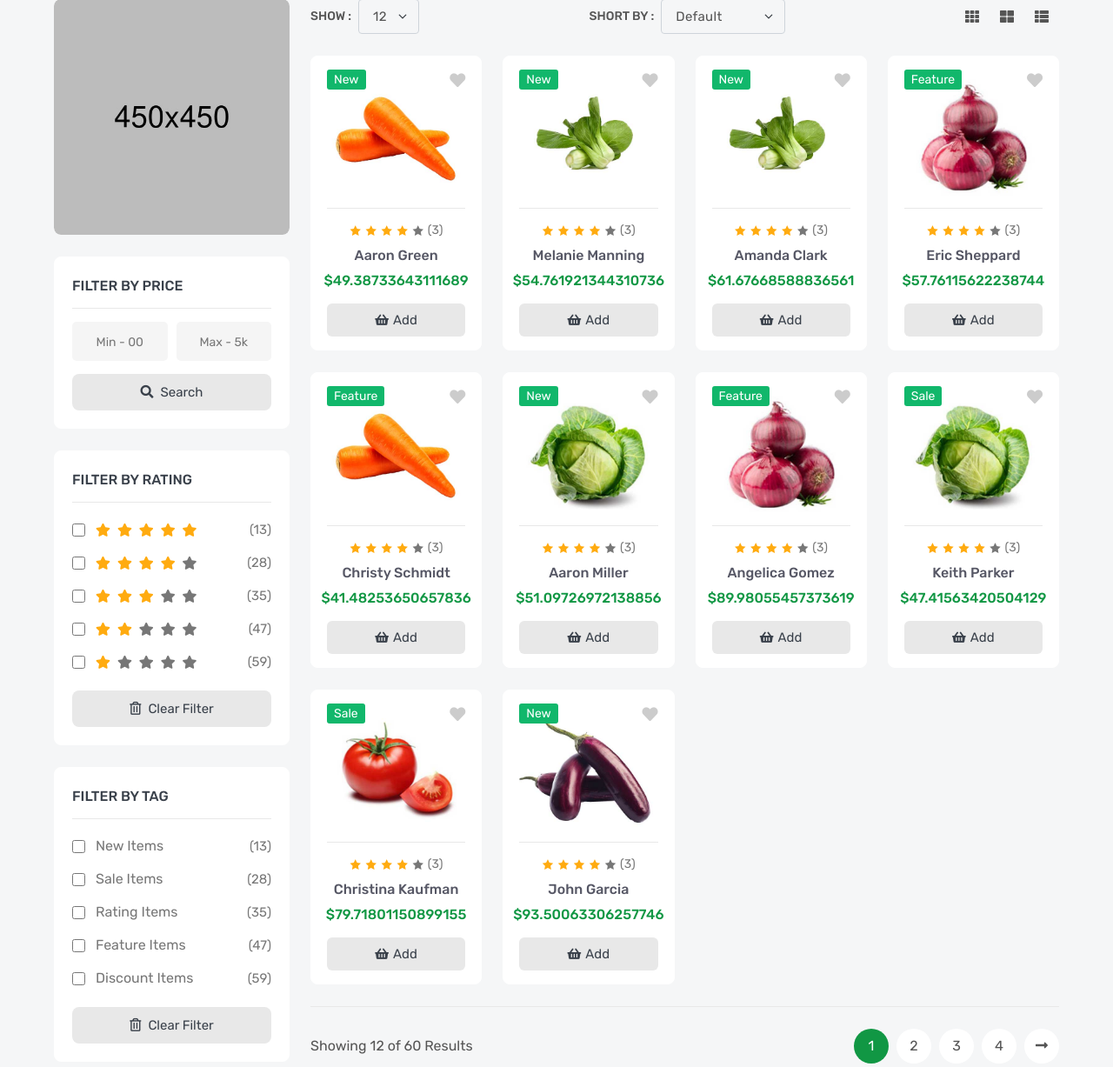
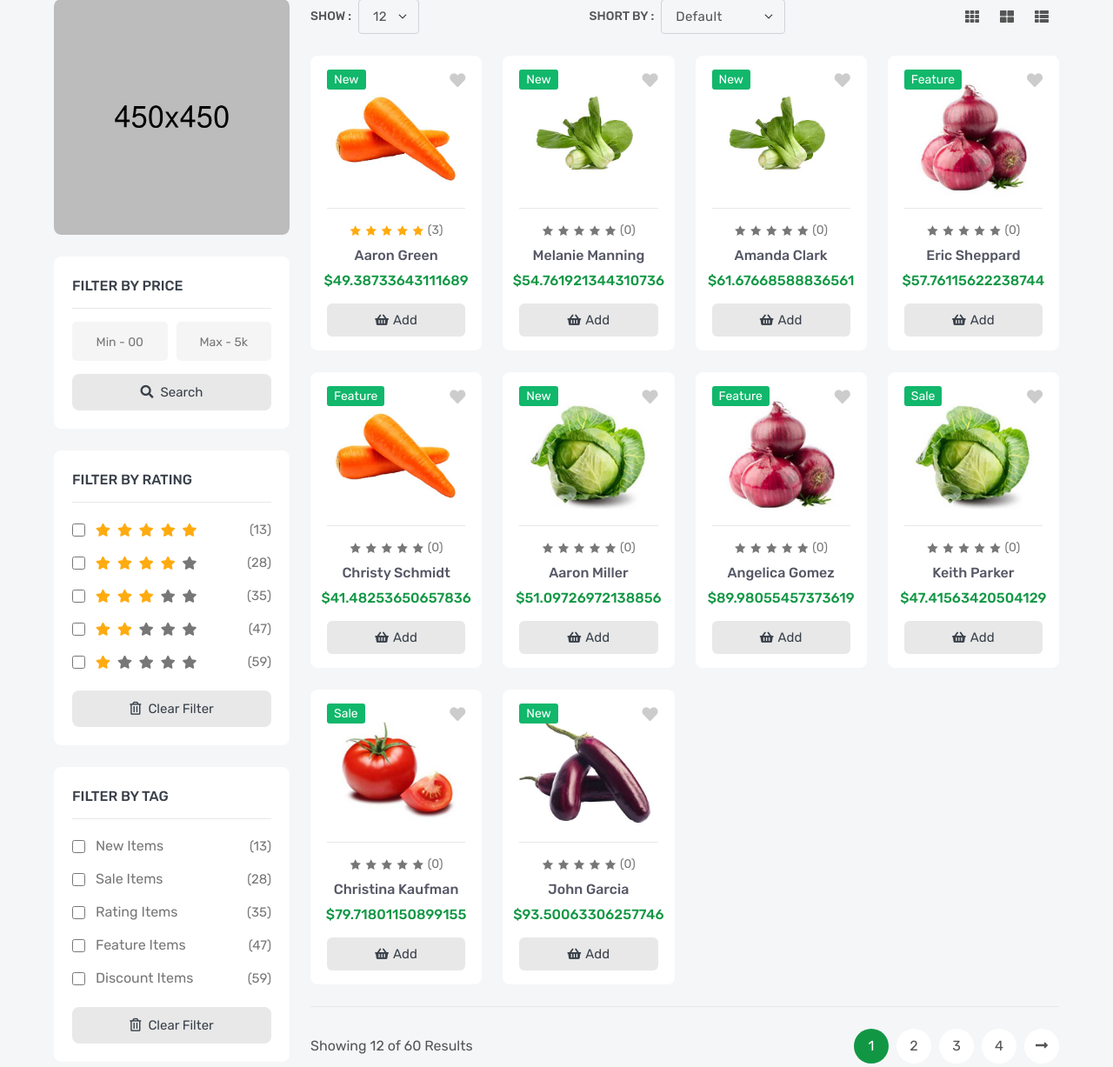
Before and after one commit to khaudariy/Amazon-Clone, a Django app: page /products/ in a window 1280 px wide. Shown: the part 589-1816 px from the top of the page at 87% size. Run offline with Django 4.2, Linux system fonts and the light colour scheme; data comes from the database, SQL or seed files in the repository; both versions use the stored data as it was after the commit; parts of the project's set-up code (start-up, migrations or seed data) failed here and were passed over; some libraries are stand-ins or nearby versions.

Commit message:
review as average in stars

```diff
--- a/products/models.py
+++ b/products/models.py
@@ -30,7 +30,20 @@ class Product(models.Model):
         super(Product, self).save(*args, **kwargs)
     def __str__(self):
         return self.name
+    def avg_rate(self):
+            total = 0
+            reviews = self.review_product.all()
+            if len(reviews)>0:
+                for item in reviews:
+                    total+=item.rate
+                avg = total / len(reviews)
+            else:
+                avg = 0
+            return avg
 
+    def review_count(self):
+            reviews = self.review_product.all().count()
+            return reviews
 
 
 class ProductImage(models.Model):
@@ -49,6 +62,8 @@ class Brand(models.Model):
         return self.name
 
 
+
+
 class Review(models.Model):
     user = models.ForeignKey(User,verbose_name=_('user'),related_name='review_name',on_delete=models.SET_NULL,null=True)
     product = models.ForeignKey(Product,verbose_name=_('product'),related_name='review_product',on_delete=models.CASCADE)
--- a/products/templates/products/product_list.html
+++ b/products/templates/products/product_list.html
@@ -380,12 +380,13 @@
                                         </div>
                                         <div class="product-content">
                                             <div class="product-rating">
-                                                <i class="active icofont-star"></i>
-                                                <i class="active icofont-star"></i>
-                                                <i class="active icofont-star"></i>
-                                                <i class="active icofont-star"></i>
-                                                <i class="icofont-star"></i>
-                                                <a href="product-video.html">(3)</a>
+                                                <i class=" icofont-star {% if object.avg_rate > 0 %} active {% endif %}"></i>
+                                                <i class=" icofont-star {% if object.avg_rate > 1 %} active {% endif %}"></i>
+                                                <i class=" icofont-star {% if object.avg_rate > 2 %} active {% endif %}"></i>
+                                                <i class=" icofont-star {% if object.avg_rate > 3 %} active {% endif %}"></i>
+                                                <i class=" icofont-star {% if object.avg_rate > 4 %} active {% endif %}"></i>
+
+                                                <a href="product-video.html">({{object.review_count}})</a>
                                             </div>
                                             <h6 class="product-name">
                                                 <a href="/products/{{object.slug}}">{{object.name}}</a>
```
Also changed, not shown: db.sqlite3.
